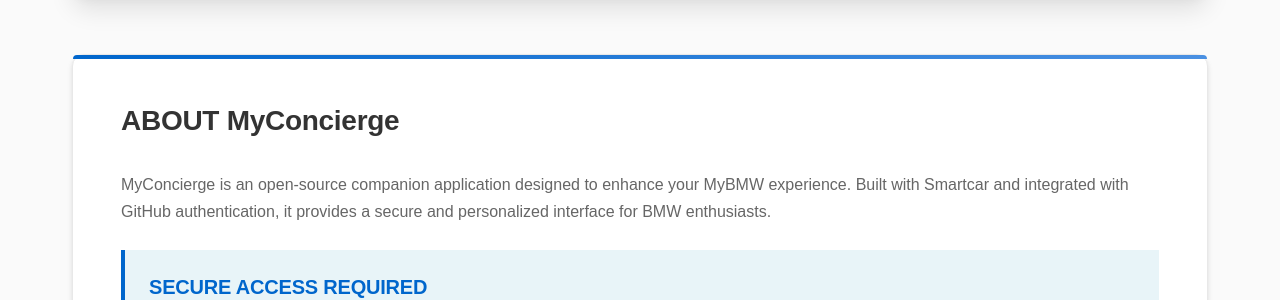
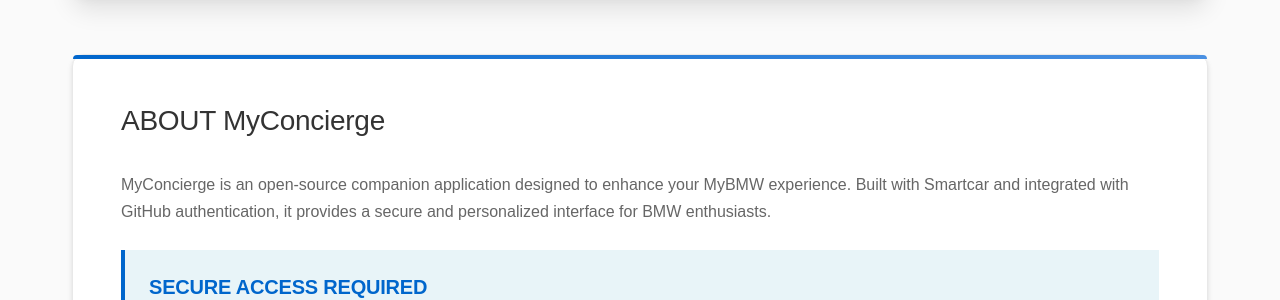
Before and after one commit to chatala1/BMW-Concierge, a Jekyll site: the page built from index.html, in a window 1280 px wide. Shown: the part 520-820 px from the top of the page. Built offline with Jekyll 4.4.1, drawn with Linux system fonts in a browser that asks for light colours; some web fonts are replaced.

Commit message:
Change H2 font-weight from bold to normal
Co-authored-by: chatala1 <16328550+chatala1@users.noreply.github.com>

```diff
--- a/assets/css/style.css
+++ b/assets/css/style.css
@@ -475,7 +475,7 @@ body {
 .card h2 {
     color: var(--bmw-dark-gray);
     margin-bottom: var(--spacing-lg);
-    font-weight: var(--font-weight-bold);
+    font-weight: var(--font-weight-normal);
     font-size: 1.75rem;
     letter-spacing: -0.01em;
 }
@@ -891,7 +891,7 @@ h1 {
 }
 h2 {
     font-size: 2rem;
-    font-weight: 700; /* Bold for strong hierarchy */
+    font-weight: 400; /* Normal weight */
 }
 h3 {
     font-size: 1.5rem;
```
